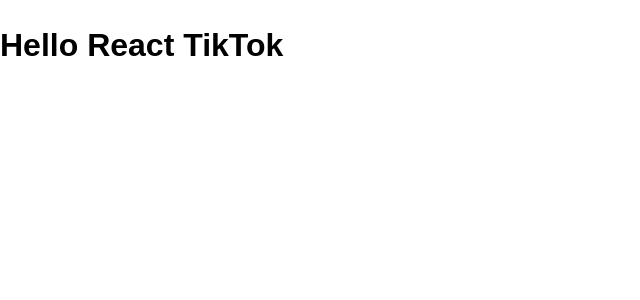
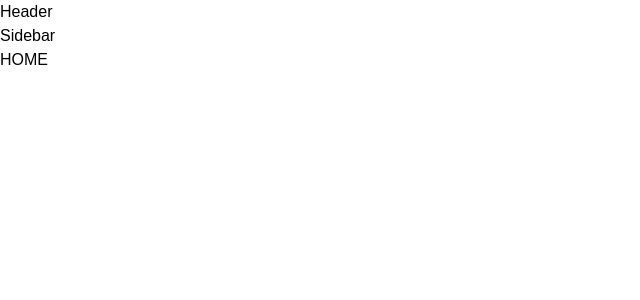
Before and after one commit to thegioiao190/tiktok, a React (Create React App) app: page / in a window 1280 px wide. Shown: the top 300 px of the page, without its empty margins (0-640 px from the left). Built offline with nearby package versions, Linux system fonts and the light colour scheme; a web font is replaced by a local one.

Commit message:
95. Cấu hình Router/Layout cho dự án

```diff
--- a/package.json
+++ b/package.json
@@ -11,6 +11,7 @@
         "react": "^18.2.0",
         "react-app-rewired": "^2.2.1",
         "react-dom": "^18.2.0",
+        "react-router-dom": "^6.4.1",
         "react-scripts": "5.0.1",
         "web-vitals": "^2.1.4"
     },
--- a/src/App.js
+++ b/src/App.js
@@ -1,10 +1,28 @@
+import { BrowserRouter as Router, Routes, Route } from 'react-router-dom';
+import { publicRoutes } from '~/routes/index.js';
+import { DefaultLayout } from '~/components/Layouts';
 function App() {
     return (
-        <div className="App">
-            <header className="App-header">
-                <h1>Hello React TikTok</h1>
-            </header>
-        </div>
+        <Router>
+            <div className="App">
+                <Routes>
+                    {publicRoutes.map((route, index) => {
+                        const Layout = route.layout || DefaultLayout;
+                        return (
+                            <Route
+                                key={index}
+                                path={route.path}
+                                element={
+                                    <Layout>
+                                        <route.component />
+                                    </Layout>
+                                }
+                            />
+                        );
+                    })}
+                </Routes>
+            </div>
+        </Router>
     );
 }
 
--- /dev/null
+++ b/src/components/Layouts/DefaultLayout/index.js
@@ -0,0 +1,14 @@
+import Sidebar from '~/components/Layouts/components/Sidebar';
+import Header from '~/components/Layouts/components/Header';
+function DefualtLayout({ children }) {
+    return (
+        <div>
+            <Header />
+            <div className="container">
+                <Sidebar />
+                <div className="content">{children}</div>
+            </div>
+        </div>
+    );
+}
+export default DefualtLayout;
--- /dev/null
+++ b/src/components/Layouts/HeaderOnly/index.js
@@ -0,0 +1,12 @@
+import Header from '~/components/Layouts/components/Header';
+function DefualtLayout({ children }) {
+    return (
+        <div>
+            <Header />
+            <div className="container">
+                <div className="content">{children}</div>
+            </div>
+        </div>
+    );
+}
+export default DefualtLayout;
--- /dev/null
+++ b/src/components/Layouts/components/Header/index.js
@@ -0,0 +1,4 @@
+function Header() {
+    return <div>Header</div>;
+}
+export default Header;
--- /dev/null
+++ b/src/components/Layouts/components/Sidebar/index.js
@@ -0,0 +1,4 @@
+function Sidebar() {
+    return <div>Sidebar</div>;
+}
+export default Sidebar;
--- /dev/null
+++ b/src/components/Layouts/index.js
@@ -0,0 +1,2 @@
+export { default as DefaultLayout } from './DefaultLayout';
+export { default as HeaderOnly } from './HeaderOnly';
--- /dev/null
+++ b/src/pages/Following/index.js
@@ -0,0 +1,4 @@
+function Following() {
+    return <div>Following</div>;
+}
+export default Following;
--- /dev/null
+++ b/src/pages/Home/index.js
@@ -0,0 +1,4 @@
+function Home() {
+    return <div>HOME</div>;
+}
+export default Home;
--- /dev/null
+++ b/src/pages/Profile/index.js
@@ -0,0 +1,4 @@
+function Profile() {
+    return <div>Profile</div>;
+}
+export default Profile;
--- /dev/null
+++ b/src/pages/Upload/index.js
@@ -0,0 +1,4 @@
+function Upload() {
+    return <div>Upload</div>;
+}
+export default Upload;
--- /dev/null
+++ b/src/routes/index.js
@@ -0,0 +1,17 @@
+import { HeaderOnly } from '~/components/Layouts';
+import Following from '~/pages/Following';
+import Home from '~/pages/Home';
+import Profile from '~/pages/Profile';
+import Upload from '~/pages/Upload';
+
+//Public Route
+const publicRoutes = [
+    { path: '/', component: Home },
+    { path: '/following', component: Following },
+    { path: '/profile', component: Profile },
+    { path: '/upload', component: Upload, layout: HeaderOnly },
+];
+
+const privateRoutes = [];
+
+export { publicRoutes, privateRoutes };
```
Also changed, not shown: 1 other file (tests, documents, lock files or other folders).
